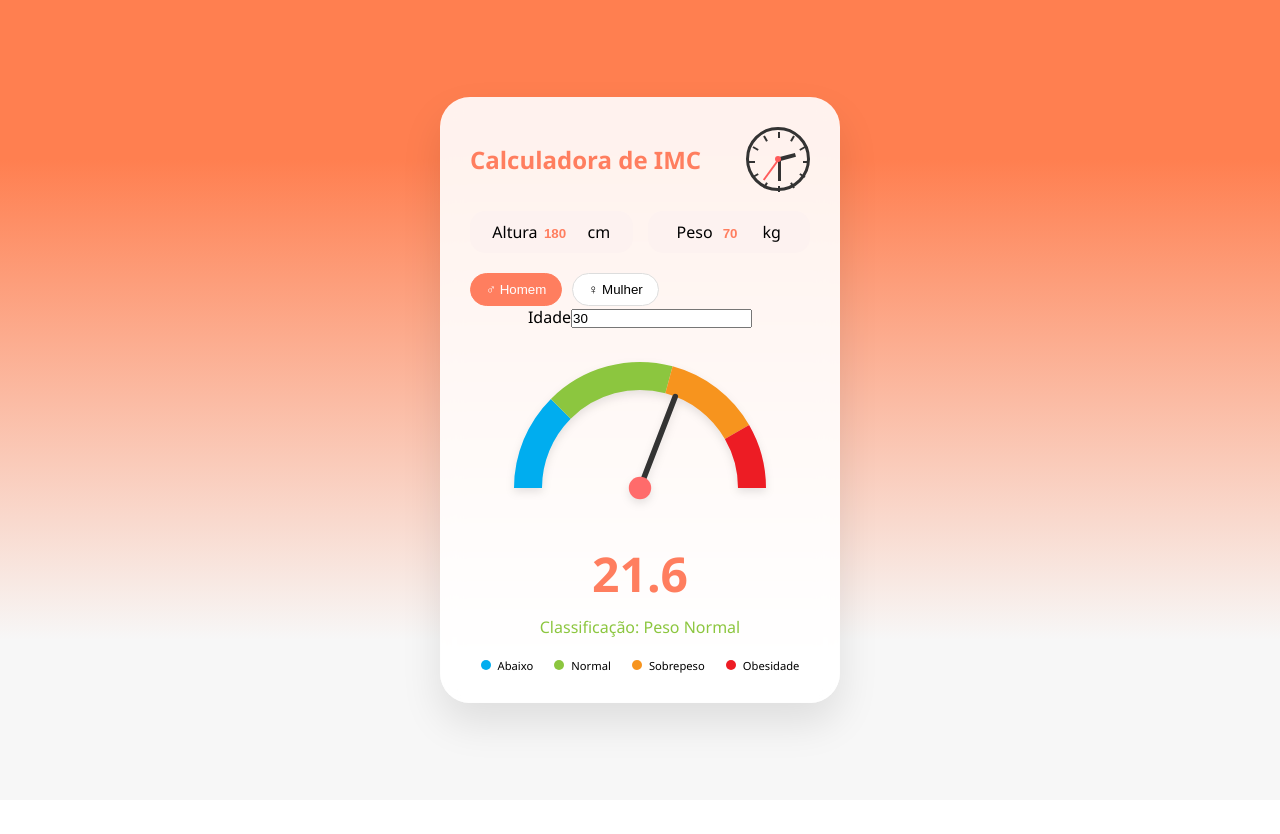
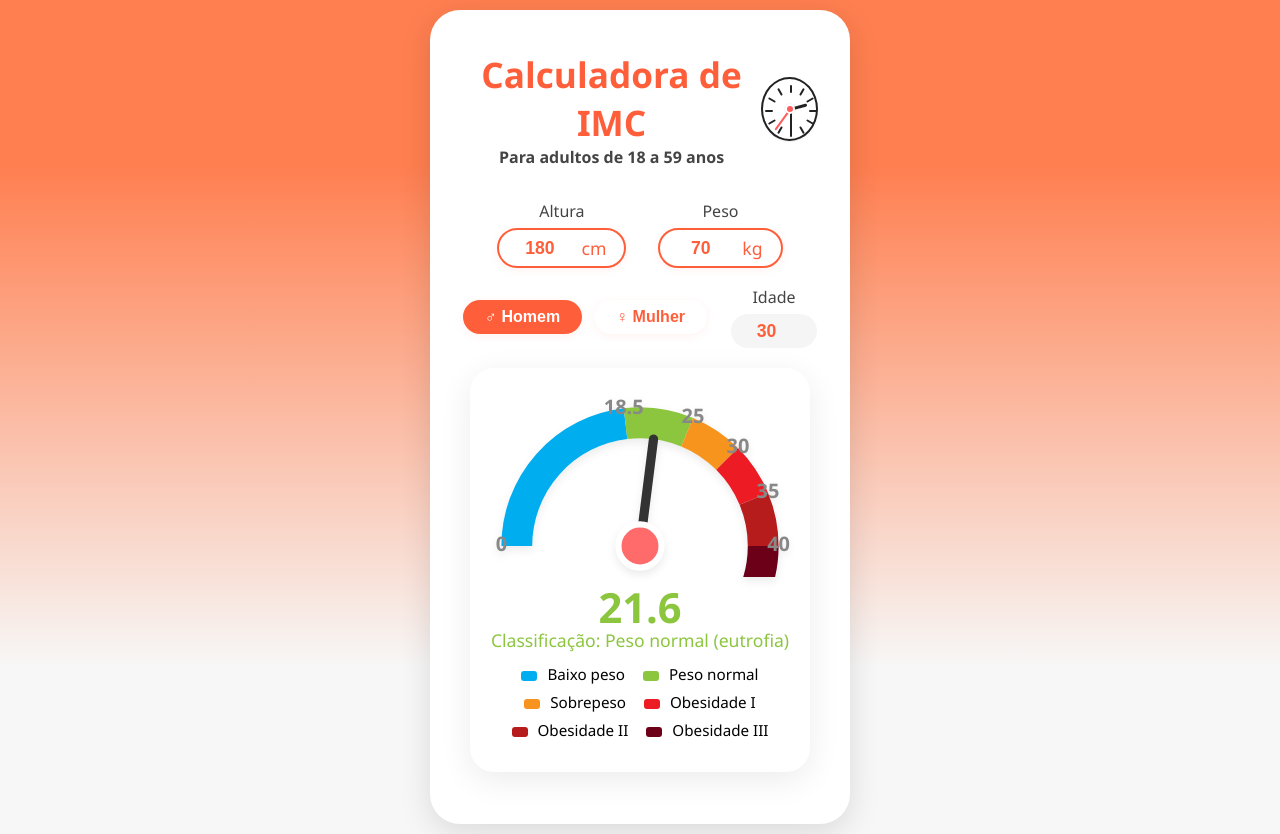
Before and after one commit to marceloliveirali/Calculadora_imc, a React (Vite) app: page / in a window 1280 px wide. Before the commit the page ends 800 px from the top, so only its background shows below. Built offline with nearby package versions, Linux system fonts and the light colour scheme.

Commit message:
build constructo

```diff
--- a/src/components/AnalogClock/AnalogClock.scss
+++ b/src/components/AnalogClock/AnalogClock.scss
@@ -1,19 +1,22 @@
 .analog-clock {
   width: 64px;
   height: 64px;
-  border: 3px solid #333;
+  border: 2px solid #222; // Borda mais fina e preta
   border-radius: 50%;
+  background: #fff; // Fundo branco
   position: relative;
+  box-shadow: 0 1px 2px #0001;
 }
 
 .mark {
   position: absolute;
   width: 2px;
-  height: 6px;
-  background: #333;
-  top: 2px;
+  height: 8px;
+  background: #222; // Preto
+  top: 6px;
   left: 50%;
-  transform-origin: center 30px;
+  transform-origin: center 26px;
+  border-radius: 1px;
 }
 
 .hand {
@@ -22,33 +25,40 @@
   left: 50%;
   transform-origin: bottom;
   transform: translateX(-50%);
+  border-radius: 2px;
 }
 
 .hour {
-  width: 4px;
+  width: 3px;
   height: 16px;
-  background: #333;
+  background: #222; // Preto
+  z-index: 2;
 }
 
 .minute {
-  width: 3px;
+  width: 2px;
   height: 22px;
-  background: #333;
+  background: #222; // Preto
+  z-index: 3;
 }
 
 .second {
-  width: 2px;
+  width: 1.5px;
   height: 26px;
-  background: #ff5c5c;
+  background: #ff5c5c; // Vermelho
+  z-index: 4;
 }
 
 .center-dot {
-  width: 6px;
-  height: 6px;
-  background: #ff5c5c;
+  width: 10px;
+  height: 10px;
+  background: #ff5c5c; // Vermelho
+  border: 2px solid #fff;
+  box-shadow: 0 0 2px #0002;
   border-radius: 50%;
   position: absolute;
   top: 50%;
   left: 50%;
   transform: translate(-50%, -50%);
+  z-index: 10;
 }
--- a/src/components/ImcCalculator/ImcCalculator.scss
+++ b/src/components/ImcCalculator/ImcCalculator.scss
@@ -1,61 +1,137 @@
 .card {
-  background: rgba(255, 255, 255, 0.9);
-  backdrop-filter: blur(10px);
+  background: #fff;
   border-radius: 30px;
-  padding: 30px;
+  padding: 40px 32px 32px 32px;
   width: 100%;
-  max-width: 400px;
-  box-shadow: 0 20px 40px rgba(0,0,0,0.1);
+  max-width: 420px;
+  box-shadow: 0 8px 32px rgba(0,0,0,0.12);
   text-align: center;
+  margin: 0 auto;
 
   header {
     display: flex;
     justify-content: space-between;
     align-items: center;
-    margin-bottom: 20px;
-    h1 { color: #ff7e5f; font-size: 1.5rem; }
-  }
+    margin-bottom: 32px;
+    h1 {
+      color: #ff5e3a;
+      font-size: 2.2rem;
+      font-weight: 700;
+      margin: 0;
 
-  .inputs-grid {
-    display: grid;
-    grid-template-columns: 1fr 1fr;
-    gap: 15px;
-    margin-bottom: 20px;
-  }
-
-  .input-group {
-    background: #fdf2f0;
-    padding: 10px;
-    border-radius: 15px;
-    input {
-      border: none;
-      background: transparent;
-      width: 50px;
-      text-align: center;
-      font-weight: bold;
-      color: #ff7e5f;
+      h5{
+        color: #444444;
+        font-size: 1rem;
+      }
     }
   }
 
-  .gender-toggle {
+  .inputs-row {
     display: flex;
-    gap: 10px;
-    button {
-      border: 1px solid #ddd;
-      background: white;
-      border-radius: 20px;
-      padding: 8px 15px;
-      cursor: pointer;
-      &.active { background: #ff7e5f; color: white; border-color: #ff7e5f; }
+    justify-content: center;
+    gap: 32px;
+    margin-bottom: 18px;
+
+    .input-box {
+      display: flex;
+      flex-direction: column;
+      align-items: center;
+      label {
+        font-size: 1rem;
+        color: #444;
+        margin-bottom: 6px;
+      }
+      .input-btn {
+        display: flex;
+        align-items: center;
+        background: #fff;
+        border: 2px solid #ff5e3a;
+        border-radius: 20px;
+        box-shadow: 0 2px 8px rgba(255,94,58,0.08);
+        padding: 6px 18px;
+        font-size: 1.1rem;
+        input {
+          border: none;
+          background: transparent;
+          width: 60px;
+          text-align: center;
+          font-weight: 600;
+          color: #ff5e3a;
+          font-size: 1.1rem;
+          outline: none;
+        }
+        span {
+          color: #ff5e3a;
+          margin-left: 4px;
+          font-weight: 500;
+        }
+      }
     }
   }
 
-  .imc-value { font-size: 3rem; margin: 10px 0; color: #ff7e5f; }
-  .legend {
+  .gender-age-row {
     display: flex;
-    justify-content: space-around;
-    font-size: 0.7rem;
-    margin-top: 20px;
-    i { width: 10px; height: 10px; border-radius: 50%; display: inline-block; margin-right: 4px; }
+    justify-content: center;
+    align-items: center;
+    gap: 24px;
+    margin-bottom: 18px;
+
+    .gender-toggle {
+      display: flex;
+      gap: 12px;
+      button {
+        border: none;
+        background: #fff;
+        color: #ff5e3a;
+        border-radius: 20px;
+        padding: 8px 22px;
+        font-size: 1rem;
+        font-weight: 600;
+        box-shadow: 0 2px 8px rgba(255,94,58,0.08);
+        cursor: pointer;
+        transition: background 0.2s, color 0.2s;
+        &.active {
+          background: #ff5e3a;
+          color: #fff;
+        }
+      }
+    }
+    .age-input {
+      display: flex;
+      flex-direction: column;
+      align-items: center;
+      label {
+        font-size: 1rem;
+        color: #444;
+        margin-bottom: 6px;
+      }
+      .input-btn {
+        background: #f5f5f5;
+        border-radius: 20px;
+        padding: 6px 18px;
+        input {
+          border: none;
+          background: transparent;
+          width: 50px;
+          text-align: center;
+          font-weight: 600;
+          color: #ff5e3a;
+          font-size: 1.1rem;
+          outline: none;
+        }
+      }
+    }
+  }
+
+  .imc-value {
+    font-size: 2.6rem;
+    margin: 10px 0 0 0;
+    color: #ff5e3a;
+    font-weight: 700;
+  }
+  .imc-class {
+    font-size: 1.1rem;
+    font-weight: 500;
+    margin: 0;
   }
 }
--- a/src/components/ImcCalculator/index.jsx
+++ b/src/components/ImcCalculator/index.jsx
@@ -3,10 +3,12 @@ import AnalogClock from '../AnalogClock';
 import ImcGaugeChart from '../ImcGaugeChart';
 import './ImcCalculator.scss';
 
-const ImcCalculator = () => {
+function ImcCalculator()
+{
     const [altura, setAltura] = useState(180);
     const [peso, setPeso] = useState(70);
     const [genero, setGenero] = useState('homem');
+    const [idade, setIdade] = useState(30);
     const [imc, setImc] = useState(0);
 
     useEffect(() => {
@@ -17,61 +19,67 @@ const ImcCalculator = () => {
         }
     }, [altura, peso]);
 
-    const getClassificacao = () => {
-        if (imc < 18.5) return { text: 'Abaixo do Peso', color: '#00adef' };
-        if (imc < 25) return { text: 'Peso Normal', color: '#8cc63f' };
-        if (imc < 30) return { text: 'Sobrepeso', color: '#f7941e' };
-        return { text: 'Obesidade', color: '#ed1c24' };
-    };
-
-    const info = getClassificacao();
-
     return (
         <div className="card">
             <header>
-                <h1>Calculadora de IMC</h1>
+                <h1>
+                    Calculadora de IMC
+                    <h5>Para adultos de 18 a 59 anos</h5>
+                </h1>
                 <AnalogClock />
             </header>
 
-            <div className="inputs-grid">
-                <div className="input-group">
+            <div className="inputs-row">
+                <div className="input-box">
                     <label>Altura</label>
-                    <input type="number" value={altura} onChange={(e) => setAltura(e.target.value)} />
-                    <span>cm</span>
+                    <div className="input-btn">
+                        <input
+                            type="number"
+                            value={altura}
+                            onChange={e => setAltura(Number(e.target.value))}
+                        />
+                        <span>cm</span>
+                    </div>
                 </div>
-                <div className="input-group">
+                <div className="input-box">
                     <label>Peso</label>
-                    <input type="number" value={peso} onChange={(e) => setPeso(e.target.value)} />
-                    <span>kg</span>
+                    <div className="input-btn">
+                        <input
+                            type="number"
+                            value={peso}
+                            onChange={e => setPeso(Number(e.target.value))}
+                        />
+                        <span>kg</span>
+                    </div>
                 </div>
             </div>
 
             <div className="gender-age-row">
                 <div className="gender-toggle">
-                    <button className={genero === 'homem' ? 'active' : ''} onClick={() => setGenero('homem')}>♂ Homem</button>
-                    <button className={genero === 'mulher' ? 'active' : ''} onClick={() => setGenero('mulher')}>♀ Mulher</button>
+                    <button
+                        className={genero === 'homem' ? 'active' : ''}
+                        onClick={() => setGenero('homem')}
+                    >♂ Homem</button>
+                    <button
+                        className={genero === 'mulher' ? 'active' : ''}
+                        onClick={() => setGenero('mulher')}
+                    >♀ Mulher</button>
                 </div>
                 <div className="age-input">
                     <label>Idade</label>
-                    <input type="number" defaultValue="30" />
+                    <div className="input-btn">
+                        <input
+                            type="number"
+                            value={idade}
+                            onChange={e => setIdade(Number(e.target.value))}
+                        />
+                    </div>
                 </div>
             </div>
 
             <ImcGaugeChart imc={imc} />
-
-            <div className="result-section">
-                <h2 className="imc-value">{imc}</h2>
-                <p className="imc-class" style={{ color: info.color }}>Classificação: {info.text}</p>
-            </div>
-
-            <footer className="legend">
-                <span><i style={{background: '#00adef'}}></i> Abaixo</span>
-                <span><i style={{background: '#8cc63f'}}></i> Normal</span>
-                <span><i style={{background: '#f7941e'}}></i> Sobrepeso</span>
-                <span><i style={{background: '#ed1c24'}}></i> Obesidade</span>
-            </footer>
         </div>
     );
-};
+}
 
 export default ImcCalculator;
--- a/src/components/ImcGaugeChart/imcGaugeChart.scss
+++ b/src/components/ImcGaugeChart/imcGaugeChart.scss
@@ -1,15 +1,52 @@
 .gauge-wrapper {
   width: 100%;
-  max-width: 280px;
+  max-width: 340px;
   margin: 20px auto;
   position: relative;
+  background: #fff;
+  border-radius: 24px;
+  box-shadow: 0 8px 32px rgba(0,0,0,0.08);
+  padding: 24px 16px 32px 16px;
+  text-align: center;
 
   svg {
     width: 100%;
     height: auto;
-    filter: drop-shadow(0px 4px 4px rgba(0, 0, 0, 0.1));
+    display: block;
+    margin: 0 auto 8px auto;
+    filter: drop-shadow(0px 4px 4px rgba(0, 0, 0, 0.08));
+    background: none;
   }
 
-  // Adiciona os números (0, 18.5, 30, 35) ao redor do arco se desejar via CSS absoluto
-  // ou pode ser feito dentro do SVGUtils para maior precisão.
+  .imc-value {
+    font-size: 2.5rem;
+    font-weight: bold;
+    margin-top: 8px;
+    margin-bottom: 0;
+    line-height: 1;
+  }
+
+  .imc-classification {
+    font-size: 1.1rem;
+    font-weight: 500;
+    margin-bottom: 12px;
+  }
+
+  .imc-legend {
+    display: flex;
+    flex-wrap: wrap;
+    justify-content: center;
+    gap: 8px 18px;
+    margin-top: 10px;
+    font-size: 0.95rem;
+
+    .legend-color {
+      display: inline-block;
+      width: 16px;
+      height: 10px;
+      border-radius: 3px;
+      margin-right: 6px;
+      vertical-align: middle;
+    }
+  }
 }
--- a/src/components/ImcGaugeChart/index.jsx
+++ b/src/components/ImcGaugeChart/index.jsx
@@ -2,28 +2,102 @@ import React from 'react';
 import './imcGaugeChart.scss';
 import { describeArc } from '../utils/svgUtils';
 
+const ranges = [
+    { min: 0, max: 18.5, color: '#00adef', label: 'Baixo peso' },
+    { min: 18.5, max: 25, color: '#8cc63f', label: 'Peso normal' },
+    { min: 25, max: 30, color: '#f7941e', label: 'Sobrepeso' },
+    { min: 30, max: 35, color: '#ed1c24', label: 'Obesidade I' },
+    { min: 35, max: 40, color: '#b71c1c', label: 'Obesidade II' },
+    { min: 40, max: 50, color: '#6d0019', label: 'Obesidade III' },
+];
+
+function getClassification(imc) {
+    if (imc < 18.5) return 'Baixo peso';
+    if (imc < 25) return 'Peso normal (eutrofia)';
+    if (imc < 30) return 'Sobrepeso';
+    if (imc < 35) return 'Obesidade Grau I';
+    if (imc < 40) return 'Obesidade Grau II';
+    return 'Obesidade Grau III (Mórbida/Grave)';
+}
+
+function getClassificationColor(imc) {
+    if (imc < 18.5) return '#00adef';
+    if (imc < 25) return '#8cc63f';
+    if (imc < 30) return '#f7941e';
+    if (imc < 35) return '#ed1c24';
+    if (imc < 40) return '#b71c1c';
+    return '#6d0019';
+}
+
 const ImcGaugeChart = ({ imc }) => {
-    // Mapeia o IMC (0 a 35) para um ângulo (0 a 180 graus)
-    const angle = Math.min(Math.max((imc / 35) * 180, 0), 180);
+    // Mapeia o IMC (0 a 40) para um ângulo (0 a 180 graus)
+    const angle = Math.min(Math.max((imc / 40) * 180, 0), 180);
+
+    // Marcas para os valores
+    const marks = [0, 18.5, 25, 30, 35, 40];
 
     return (
         <div className="gauge-wrapper">
             <svg viewBox="0 0 200 120">
                 {/* Arcos das Categorias */}
-                <path d={describeArc(100, 100, 80, 0, 45)} stroke="#00adef" fill="transparent" strokeWidth="20" />
-                <path d={describeArc(100, 100, 80, 45, 105)} stroke="#8cc63f" fill="transparent" strokeWidth="20" />
-                <path d={describeArc(100, 100, 80, 105, 150)} stroke="#f7941e" fill="transparent" strokeWidth="20" />
-                <path d={describeArc(100, 100, 80, 150, 180)} stroke="#ed1c24" fill="transparent" strokeWidth="20" />
+                {ranges.map((range, i) => {
+                    const startAngle = (range.min / 40) * 180;
+                    const endAngle = (range.max / 40) * 180;
+                    return (
+                        <path
+                            key={i}
+                            d={describeArc(100, 100, 80, startAngle, endAngle)}
+                            stroke={range.color}
+                            fill="transparent"
+                            strokeWidth="20"
+                        />
+                    );
+                })}
 
                 {/* Ponteiro */}
                 <line
                     x1="100" y1="100"
                     x2={100 + 70 * Math.cos(((angle - 180) * Math.PI) / 180)}
                     y2={100 + 70 * Math.sin(((angle - 180) * Math.PI) / 180)}
-                    stroke="#333" strokeWidth="4" strokeLinecap="round"
+                    stroke="#333" strokeWidth="6" strokeLinecap="round"
                 />
-                <circle cx="100" cy="100" r="8" fill="#ff6b6b" />
+                <circle cx="100" cy="100" r="14" fill="#ff6b6b" stroke="#fff" strokeWidth="4" />
+
+                {/* Marcas dos valores */}
+                {marks.map((mark, i) => {
+                    const a = (mark / 40) * 180 - 180;
+                    const x = 100 + 90 * Math.cos((a * Math.PI) / 180);
+                    const y = 100 + 90 * Math.sin((a * Math.PI) / 180);
+                    return (
+                        <text
+                            key={i}
+                            x={x}
+                            y={y}
+                            textAnchor="middle"
+                            alignmentBaseline="middle"
+                            fontSize="13"
+                            fill="#888"
+                            fontWeight="bold"
+                        >
+                            {mark}
+                        </text>
+                    );
+                })}
             </svg>
+            <div className="imc-value" style={{ color: getClassificationColor(imc) }}>
+                {imc.toFixed(1)}
+            </div>
+            <div className="imc-classification" style={{ color: getClassificationColor(imc) }}>
+                Classificação: {getClassification(imc)}
+            </div>
+            <div className="imc-legend">
+                <div><span className="legend-color" style={{ background: '#00adef' }} /> Baixo peso</div>
+                <div><span className="legend-color" style={{ background: '#8cc63f' }} /> Peso normal</div>
+                <div><span className="legend-color" style={{ background: '#f7941e' }} /> Sobrepeso</div>
+                <div><span className="legend-color" style={{ background: '#ed1c24' }} /> Obesidade I</div>
+                <div><span className="legend-color" style={{ background: '#b71c1c' }} /> Obesidade II</div>
+                <div><span className="legend-color" style={{ background: '#6d0019' }} /> Obesidade III</div>
+            </div>
         </div>
     );
 };
--- a/src/components/utils/svgUtils.js
+++ b/src/components/utils/svgUtils.js
@@ -1,17 +1,27 @@
-export const polarToCartesian = (centerX, centerY, radius, angleInDegrees) => {
+function polarToCartesian(centerX, centerY, radius, angleInDegrees)
+{
     const angleInRadians = ((angleInDegrees - 180) * Math.PI) / 180.0;
+
     return {
         x: centerX + radius * Math.cos(angleInRadians),
         y: centerY + radius * Math.sin(angleInRadians),
     };
-};
+}
 
-export const describeArc = (x, y, radius, startAngle, endAngle) => {
+function describeArc(x, y, radius, startAngle, endAngle)
+{
     const start = polarToCartesian(x, y, radius, endAngle);
     const end = polarToCartesian(x, y, radius, startAngle);
+
     const largeArcFlag = endAngle - startAngle <= 180 ? "0" : "1";
+
     return [
         "M", start.x, start.y,
         "A", radius, radius, 0, largeArcFlag, 0, end.x, end.y
     ].join(" ");
-};
+}
+
+export {
+    polarToCartesian,
+    describeArc
+}
```
